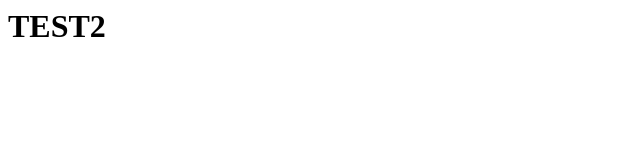
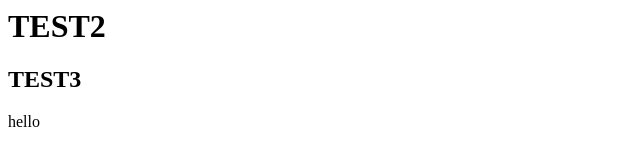
Before and after one commit to Design010621/gitWEB, a plain HTML site: page test.html in a window 1280 px wide. Shown: the whole page, without its empty margins (0-640 px from the left). Drawn offline with Linux system fonts and the light colour scheme.

Commit message:
'testHello'

```diff
--- a/test.html
+++ b/test.html
@@ -1,4 +1,6 @@
 <html>
 <head></head>
-<body><h1>TEST2</h1></body>
+<body><h1>TEST2</h1>
+<h2>TEST3</h2>
+<p>hello</p></body>
 </html>
```
